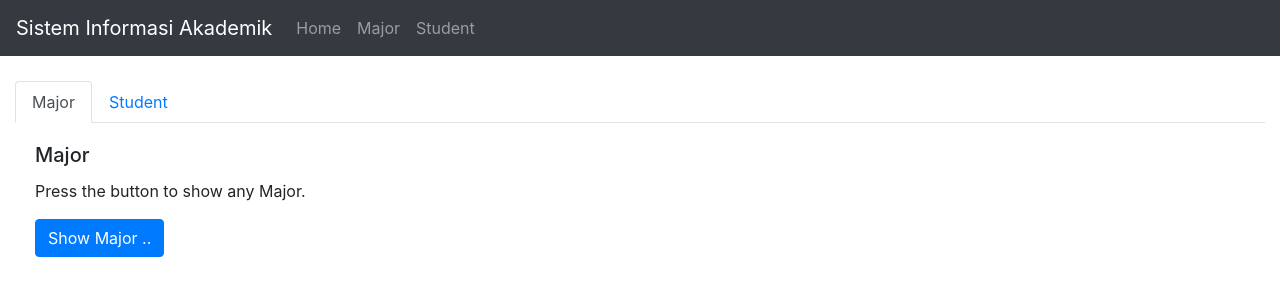
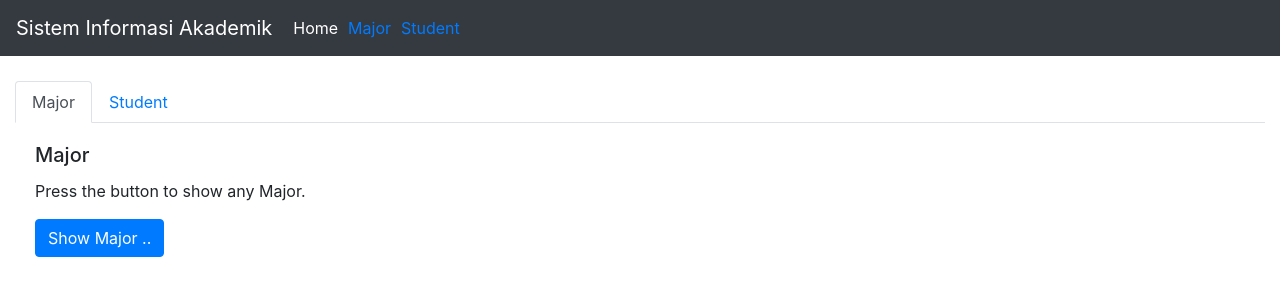
Before and after one commit to YeremiaJoy/Sistem-Informasi-Akademik-SIA, a React (Create React App) app in the folder front-end/: page / in a window 1280 px wide. Shown: the top 300 px of the page. Built offline with nearby package versions, Linux system fonts and the light colour scheme.

Commit message:
navbar highlight

```diff
--- a/front-end/src/component/navbarComponent.jsx
+++ b/front-end/src/component/navbarComponent.jsx
@@ -1,6 +1,6 @@
 import React, { Component } from "react"
 import { Navbar, Nav } from "react-bootstrap"
-import $ from 'jquery'
+import {Link} from 'react-router-dom'
 
 class navbarComponents extends Component {
     constructor(props) {
@@ -26,17 +26,32 @@ class navbarComponents extends Component {
                     className: "side_nav_item"
                 }
             ],
-            activeLink: null
+            activeLink: 1
         };
     }
 
     handleClick = id => {
-        console.log(this.state)
-        console.log(id)
+        console.log(name);
+        console.log(this.state.activeLink);
         this.setState({ activeLink: id });
     };
 
     render() {
+        const activeStyle = {
+                color: '#ffffff',
+                textDecoration: "none",
+                paddingRight: '5px',
+                paddingLeft: '5px'
+        }
+
+        const navitem = {
+            Link: {
+                textDecoration: "none",
+                paddingRight: '5px',
+                paddingLeft: '5px'
+            }
+        }
+
         const { links, activeLink } = this.state;
         return (
             <>
@@ -45,11 +60,11 @@ class navbarComponents extends Component {
                     <Nav className="mr-auto">
                         {links.map(link => {
                             return (
-                                <Nav.Link key={link.id} href={link.to} onClick={() => this.handleClick.bind(link.id)}
-                                    className={
-                                        link.className +
-                                        (link.id === activeLink ? "active" : "")
-                                    } > {link.name} </Nav.Link>
+                                <Link key={link.id} to={link.to} onClick={() => this.handleClick(link.id)}
+                                    style={
+                                        (link.id === activeLink ? activeStyle : navitem.Link )}
+                                    >
+                                    {link.name} </Link>
 
                             );
                         }
```
